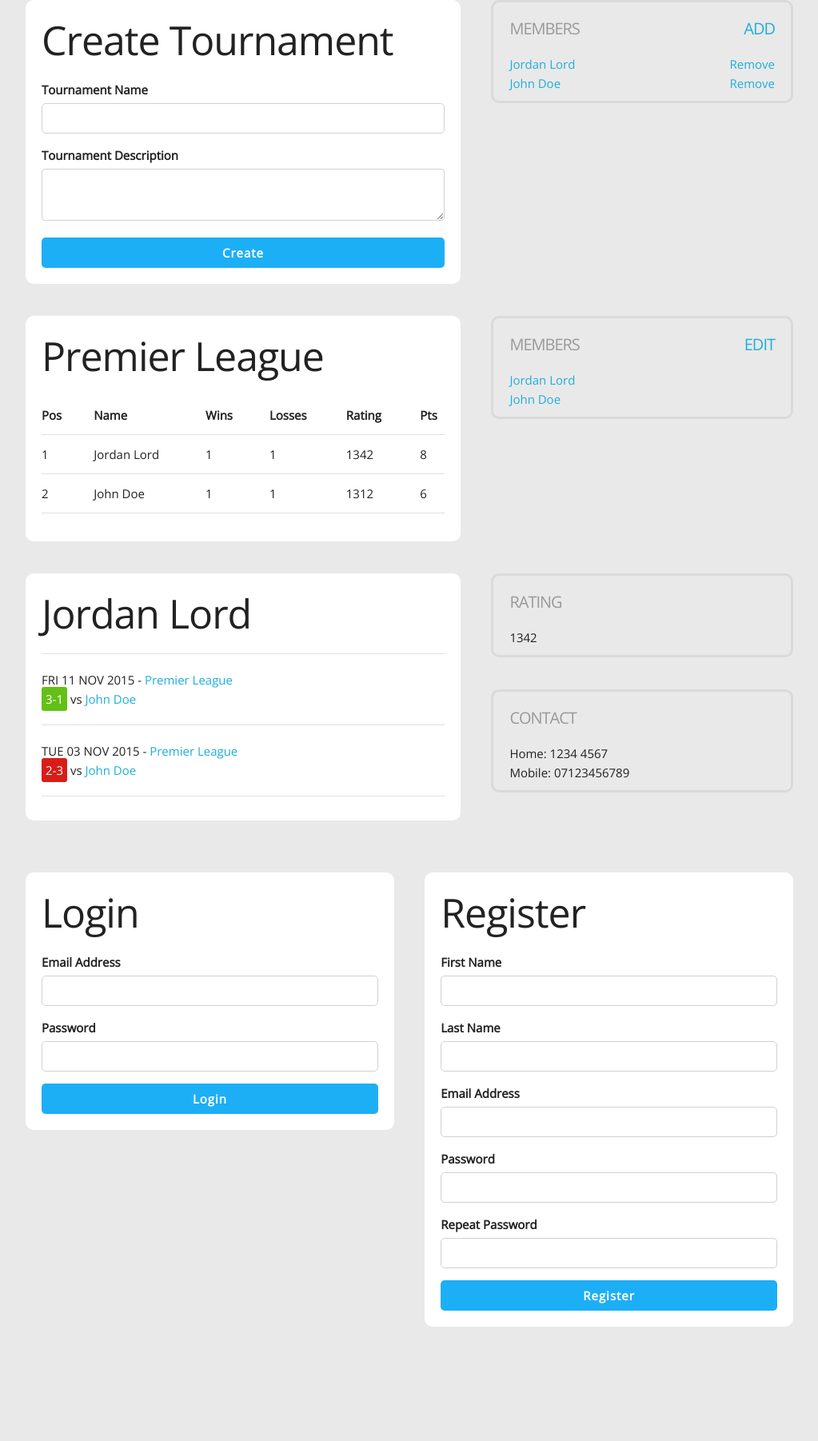
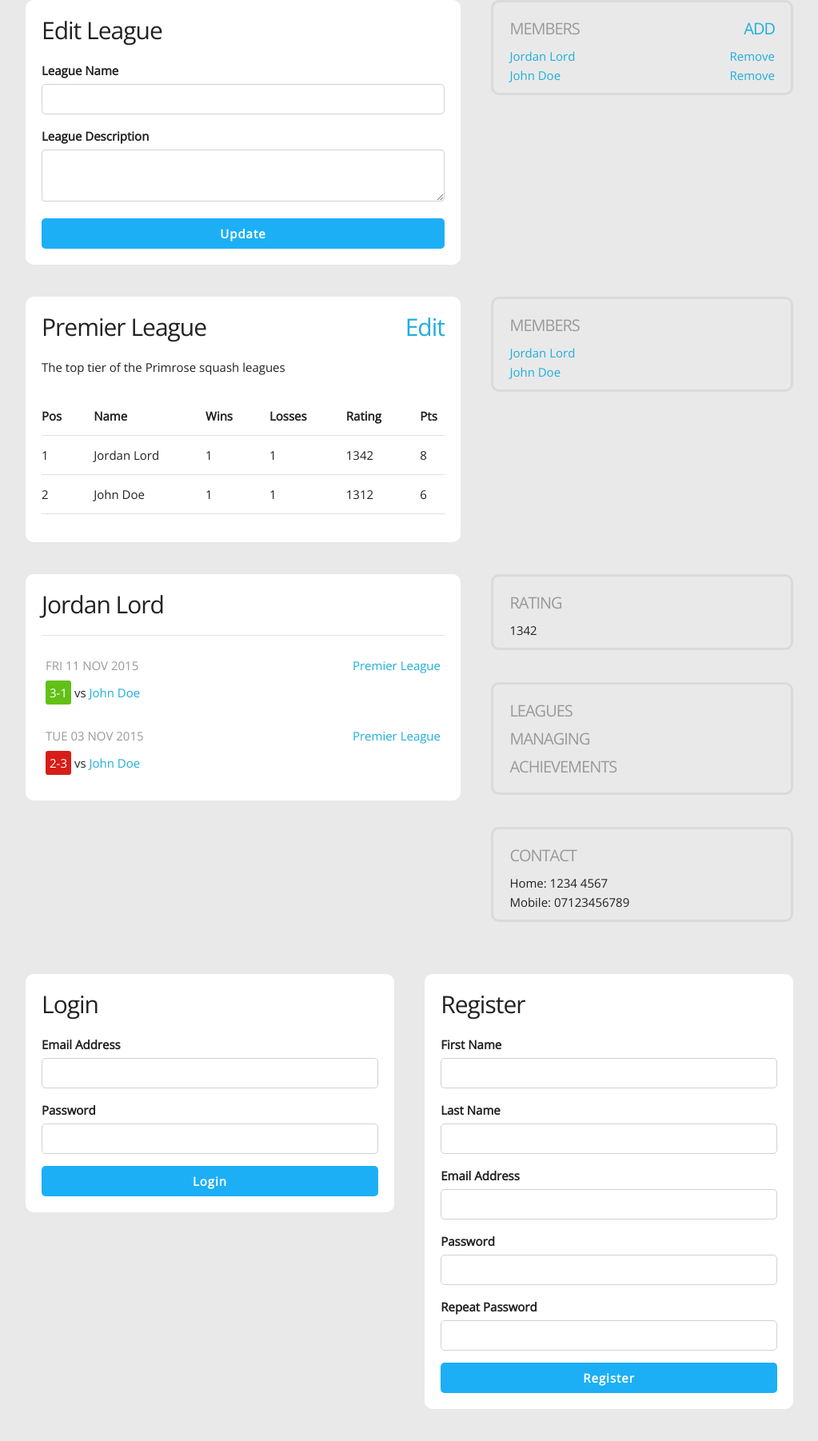
Before and after one commit to logiclogue/A2-Project-League-System, a PHP site: page / in a window 1280 px wide. Shown: the whole page at 80% size, without its empty margins (128-1151 px from the left). Before the commit the page ends 1659 px from the top, so only its background shows below. Run offline with PHP 8.4, Linux system fonts and the light colour scheme.

Commit message:
Update style

```diff
--- a/css/style.css
+++ b/css/style.css
@@ -2,6 +2,17 @@ body {
 	background-color: #E9E9E9;
 	font-family: 'Open Sans', sans-serif;
 	font-color: #3C3C3C;
+}
+
+
+h1 {
+	font-size: 3rem;
+}
+
+
+h2 {
+	font-size: 2rem;
+	margin-bottom: 1rem;
 }
 
 
@@ -45,15 +56,29 @@ hr {
 	border-width: 0.3rem;
 	border-color: #DADADA;
 	border-style: solid;
+
 	background-color: #E9E9E9;
 }
 
 .box-container.side h2 {
-	font-size: 2rem;
 	color: #999;
 	text-transform: uppercase;
 }
 
+
+.result {
+	margin-bottom: 2rem;
+}
+
+.result .head {
+	padding: 0.5rem;
+
+	color: #999;
+}
+
+.result .body {
+	padding: 0.5rem;
+}
 
 .result .score {
 	color: white;
--- a/forms/create-tournament.php
+++ b/forms/edit-league.php
@@ -1,18 +1,18 @@
 <div class="container">
 
 	<div class="box-container seven columns">
-		<h1>Create Tournament</h1>
+		<h1>Edit League</h1>
 
-		<!-- Tournament name field -->
-		<label>Tournament Name</label>
+		<!-- League name field -->
+		<label>League Name</label>
 		<input class="u-full-width" type="text">
 
 		<!-- Tournamet description field -->
-		<label>Tournament Description</label>
+		<label>League Description</label>
 		<textarea class="u-full-width"></textarea>
 
 		<!-- Submit button -->
-		<button class="u-full-width">Create</button>
+		<button class="u-full-width">Update</button>
 	</div>
 
 	<div class="box-container side five columns">
--- a/forms/tournament.php
+++ b/forms/league.php
@@ -1,7 +1,9 @@
 <div class="container">
 
 	<div class="box-container seven columns">
-		<h1>Premier League</h1>
+		<h1>Premier League<a class="u-pull-right">Edit</a></h1>
+
+		<p>The top tier of the Primrose squash leagues</p>
 
 		<table class="u-full-width">
 			<thead>
@@ -38,7 +40,7 @@
 
 	<div class="five columns">
 		<div class="box-container side">
-			<h2>Members<a class="u-pull-right">Edit</a></h2>
+			<h2>Members</h2>
 
 			<span><a>Jordan Lord</a></span><br>
 			<span><a>John Doe</a></span>
--- a/forms/profile.php
+++ b/forms/profile.php
@@ -6,19 +6,27 @@
 		<hr>
 
 		<div class="result">
-			<span>FRI 11 NOV 2015 -</span>
-			<span><a>Premier League</a></span><br>
-			<span class="score win">3-1</span>
-			<span>vs <a>John Doe</a></span>
-			<hr>
+			<div class="head">
+				<span>FRI 11 NOV 2015</span>
+				<a class="u-pull-right">Premier League</a><br>
+			</div>
+
+			<div class="body">
+				<span class="score win">3-1</span>
+				<span>vs <a>John Doe</a></span>
+			</div>
 		</div>
 
 		<div class="result">
-			<span>TUE 03 NOV 2015 -</span>
-			<span><a>Premier League</a></span><br>
-			<span class="score loss">2-3</span>
-			<span>vs <a>John Doe</a></span>
-			<hr>
+			<div class="head">
+				<span>TUE 03 NOV 2015</span>
+				<a class="u-pull-right">Premier League</a><br>
+			</div>
+
+			<div class="body">
+				<span class="score loss">2-3</span>
+				<span>vs <a>John Doe</a></span>
+			</div>
 		</div>
 	</div>
 
@@ -29,6 +37,14 @@
 		</div>
 
 		<div class="box-container side">
+			<h2>Leagues</h2>
+
+			<h2>Managing</h2>
+
+			<h2>Achievements</h2>
+		</div>
+
+		<div class="box-container side">
 			<h2>Contact</h2>
 			<span>Home: 1234 4567</span><br>
 			<span>Mobile: 07123456789</span>
--- a/index.php
+++ b/index.php
@@ -17,8 +17,8 @@
 <body>
 
 	<?php
-	require("forms/create-tournament.php");
-	require("forms/tournament.php");
+	require("forms/edit-league.php");
+	require("forms/league.php");
 	require("forms/profile.php");
 	require("forms/login.php");
 	?>
```
